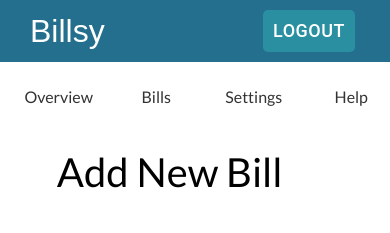
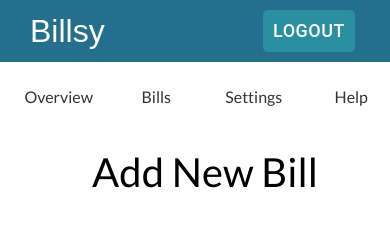
Before and after one commit to CodeDiversity/billsyApp, a React (Create React App) app: page /new in a window 390 px wide. Shown: the top 233 px of the page. Built offline with nearby package versions, Linux system fonts and the light colour scheme; no server answers; sample sign-in values are in the browser's storage; a web font is replaced by a local one.

Commit message:
add new bill mobile styles

```diff
--- a/src/features/Bills/components/CreateBillForm/CreateBill.tsx
+++ b/src/features/Bills/components/CreateBillForm/CreateBill.tsx
@@ -14,6 +14,7 @@ import { AppDispatch } from "../../../../store";
 import { Bill } from "../../types/Bill";
 import { toast } from "react-toastify";
 import { RecurringFrequency } from '../../types/RecurringFrequency';
+import { breakpoints } from "../../../../common/styled";
 
 interface FormValues {
   name: string;
@@ -251,6 +252,10 @@ const Wrapper = styled.section`
   height: 100vh;
   flex-direction: column;
   align-items: flex-start;
+  @media (max-width: ${breakpoints.tablet}) {
+    align-items: center;
+  }
+
 `;
 
 const Form = styled.form`
@@ -260,6 +265,9 @@ const Form = styled.form`
   width: 40%;
   padding: 2rem;
   border-radius: 4px;
+  @media (max-width: ${breakpoints.tablet}) {
+    width: 100%;
+  }
 `;
 
 const Header = styled.h1`
@@ -267,6 +275,10 @@ const Header = styled.h1`
   font-size: 2.5rem;
   margin-bottom: 1rem;
   margin-left: 2.5%;
+  @media (max-width: ${breakpoints.tablet}) {
+    margin-left: 0;
+    margin-bottom: .5rem;
+  }
 `;
 
 const InputSection = styled.div`
```
